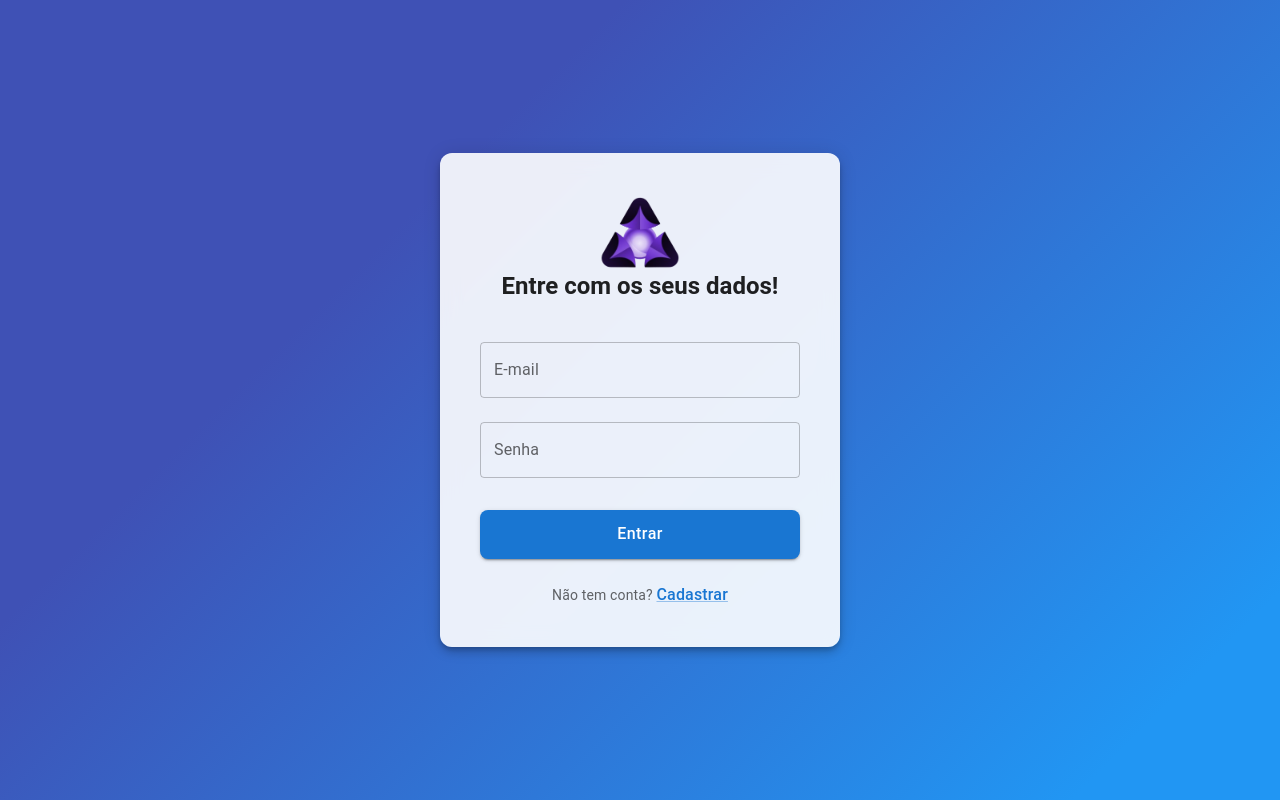
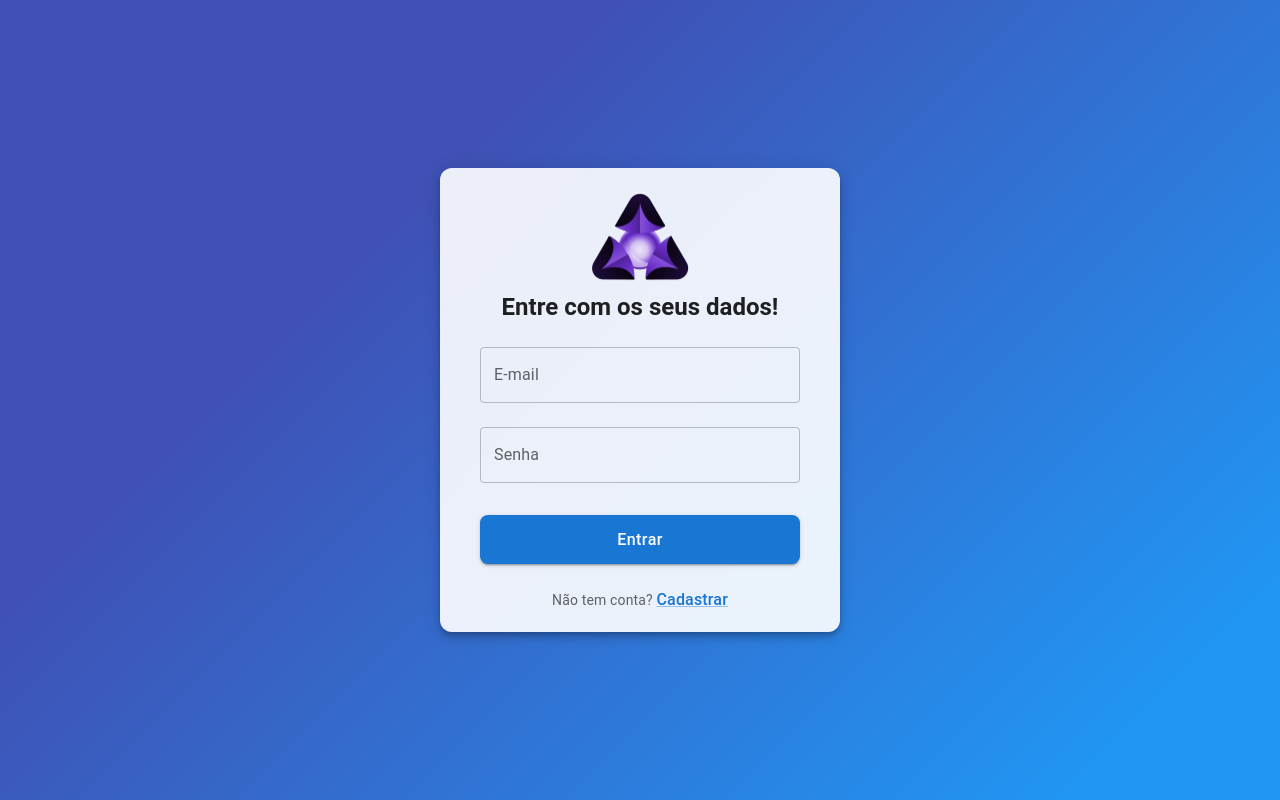
Before and after one commit to Miguel-ectil/gest_stock_front, a Next.js app: page /login in a window 1280 px wide. Built offline with nearby package versions, Linux system fonts and the light colour scheme; no server answers.

Commit message:
feat: [UPD] Corrigindo erros da page de login

```diff
--- a/src/app/(public)/login/page.tsx
+++ b/src/app/(public)/login/page.tsx
@@ -23,7 +23,7 @@ export default function LoginPage() {
     e.preventDefault();
     const resp =await login({ email, password });
   };
-  if (loading || user) return <p className="p-20"></p>;
+  // if (loading || user) return <p className="p-20"></p>;
 
   return (
     <Box
@@ -40,7 +40,8 @@ export default function LoginPage() {
         sx={{
           width: "100%",
           maxWidth: 400,
-          p: 5,
+          px: 5,
+          py: 2.5,
           borderRadius: 3,
           textAlign: "center",
           backdropFilter: "blur(10px)",
@@ -48,10 +49,10 @@ export default function LoginPage() {
         }}
       >
         <Box sx={{ display: "flex", justifyContent: "center", alignItems: "center" }}>
-          <Image src="/imgs/logo_gestao_encur.png" alt="Logo" width={80} height={40} />
+          <Image src="/imgs/logo_gestao_encur.png" alt="Logo" width={100} height={60} />
         </Box>
 
-        <Typography variant="h5" fontWeight={600} mb={3}>
+        <Typography variant="h5" fontWeight={600} mt={1} mb={1}>
          Entre com os seus dados!
         </Typography>
 
```
